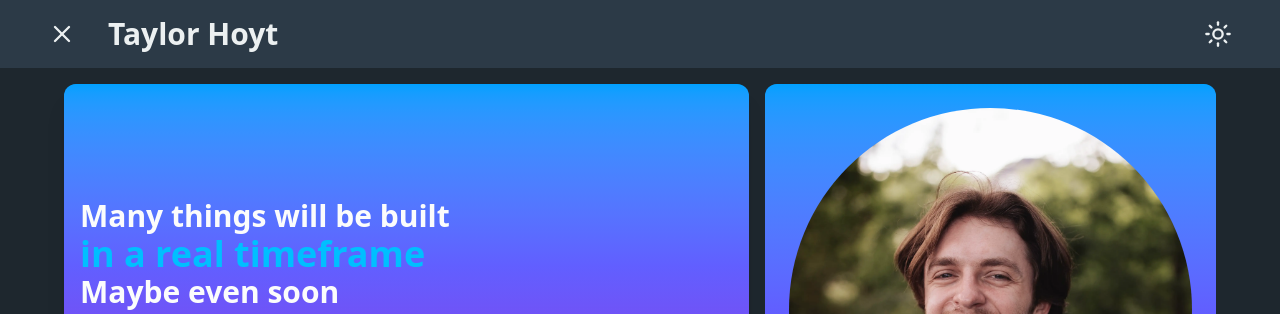
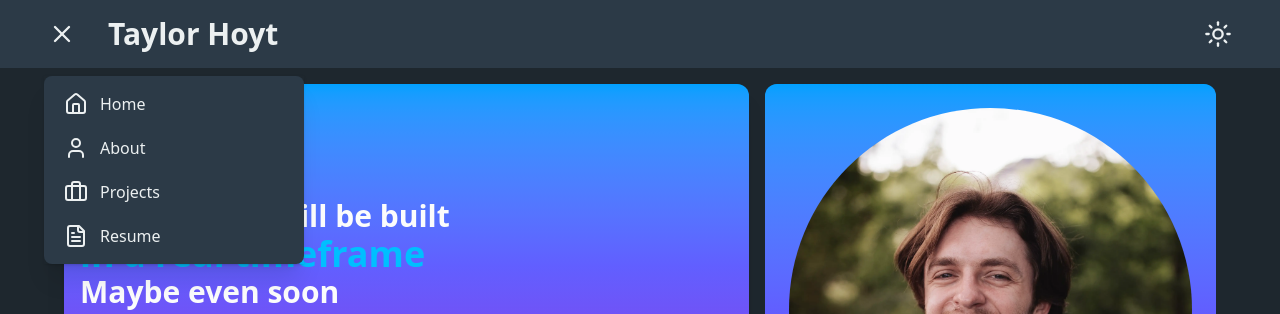
Before and after one commit to taylorhoyt/portfolio-v2, a Next.js app: page / in a window 1280 px wide. Both pictures are taken after a click on the button 62 px from the left and 34 px from the top of the page. Shown: the top 314 px of the page. Built offline with nearby package versions, Linux system fonts and the light colour scheme.

Commit message:
Added side menu

```diff
--- a/src/components/buttons/MenuButton.tsx
+++ b/src/components/buttons/MenuButton.tsx
@@ -1,11 +1,13 @@
 import React, { useState } from "react";
 import { Menu, X } from "lucide-react";
 import BasicButton from "./BasicButton";
+import SideMenu from "../menus/SideMenu";
 
 const MenuButton: React.FC = () => {
   const [isOpen, setIsOpen] = useState<boolean>(false);
 
   return (
+    <>
       <BasicButton
         onClick={() => setIsOpen(!isOpen)}
         className="text-primary-text bg-transparent"
@@ -13,6 +15,8 @@ const MenuButton: React.FC = () => {
       >
         {isOpen ? <X size={28} /> : <Menu size={28} />}
       </BasicButton>
+      <SideMenu isOpen={isOpen} onClose={() => setIsOpen(false)} />
+    </>
   );
 };
 
--- /dev/null
+++ b/src/components/menus/SideMenu.tsx
@@ -0,0 +1,50 @@
+import React from "react";
+import Link from "next/link";
+import { Home, User, Briefcase, FileText } from "lucide-react";
+
+interface SideMenuProps {
+  isOpen: boolean;
+  onClose: () => void;
+}
+
+const SideMenu: React.FC<SideMenuProps> = ({ isOpen, onClose }) => {
+  const menuItems = [
+    { icon: <Home size={24} />, label: "Home", href: "/" },
+    { icon: <User size={24} />, label: "About", href: "/about" },
+    { icon: <Briefcase size={24} />, label: "Projects", href: "/#projects" },
+    { icon: <FileText size={24} />, label: "Resume", href: "/resume" },
+  ];
+
+  return (
+    <div
+      className={`fixed top-[76px] left-4 z-50 w-[260px] transform shadow transition-all duration-300 ease-in-out lg:left-11 ${
+        isOpen
+          ? "translate-y-0 opacity-100"
+          : "pointer-events-none -translate-y-4 opacity-0"
+      }`}
+    >
+      <div className="bg-secondary-background rounded-lg shadow-xl">
+        <nav className="p-2">
+          <ul className="flex flex-col gap-1">
+            {menuItems.map((item) => (
+              <li key={item.label}>
+                <Link
+                  href={item.href}
+                  className="text-primary-text hover:bg-primary-background flex items-center gap-3 rounded-lg px-3 py-2 transition-colors duration-200"
+                  onClick={() => {
+                    onClose();
+                  }}
+                >
+                  {item.icon}
+                  <span className="text-base font-medium">{item.label}</span>
+                </Link>
+              </li>
+            ))}
+          </ul>
+        </nav>
+      </div>
+    </div>
+  );
+};
+
+export default SideMenu;
--- a/src/components/sections/ProjectSection.tsx
+++ b/src/components/sections/ProjectSection.tsx
@@ -10,7 +10,7 @@ const ProjectSection: FC<ProjectSectionProps> = ({
   children,
 }: ProjectSectionProps) => {
   return (
-    <section>
+    <section id="projects">
       <div
         className={`mx-auto grid h-fit w-[1200px] max-w-[90vw] grid-cols-1 gap-4 sm:grid-cols-2 lg:grid-cols-3 xl:grid-cols-3 ${className}`}
       >
```
Lines whose indentation alone changed are shown as unchanged.
